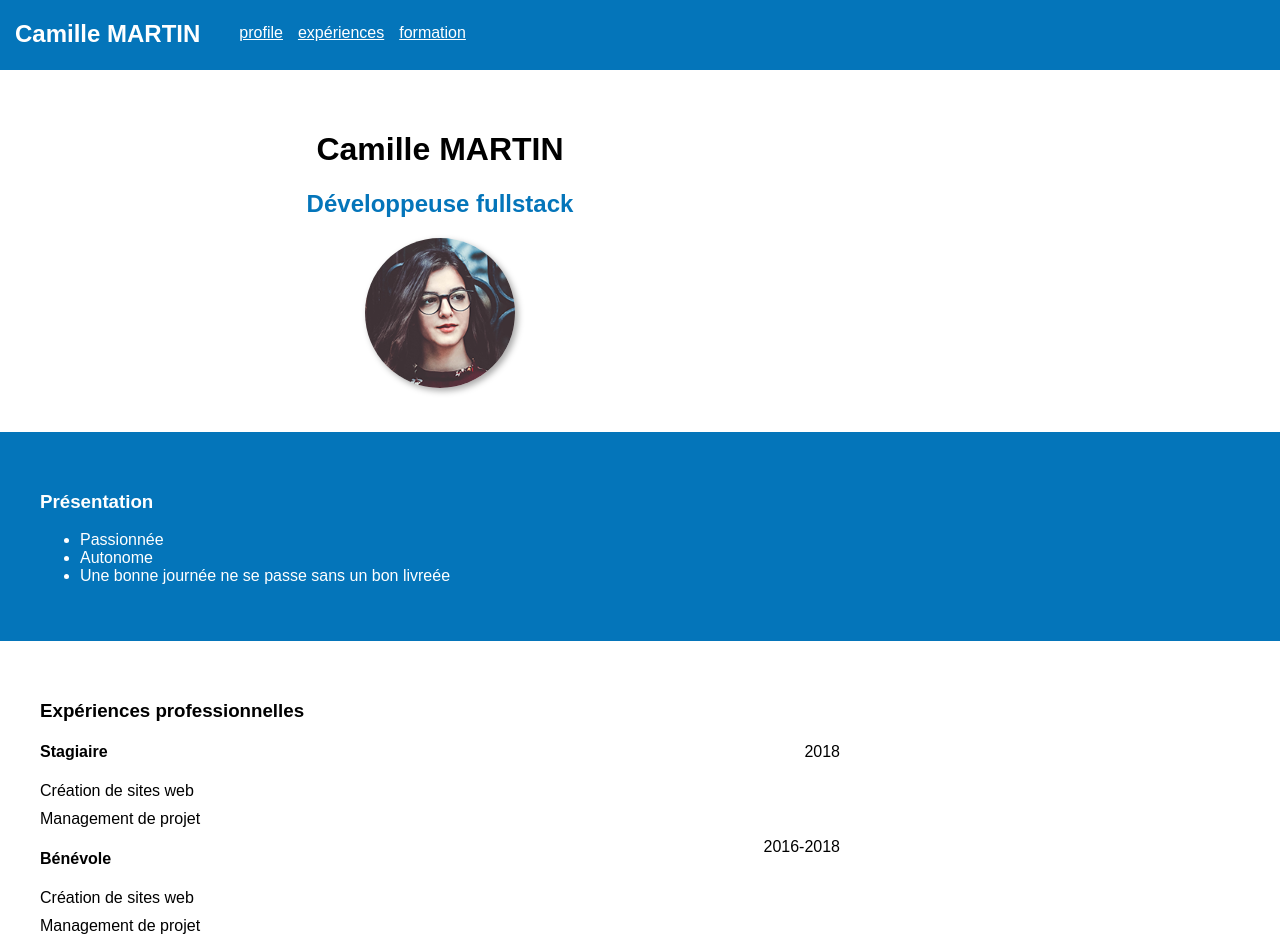
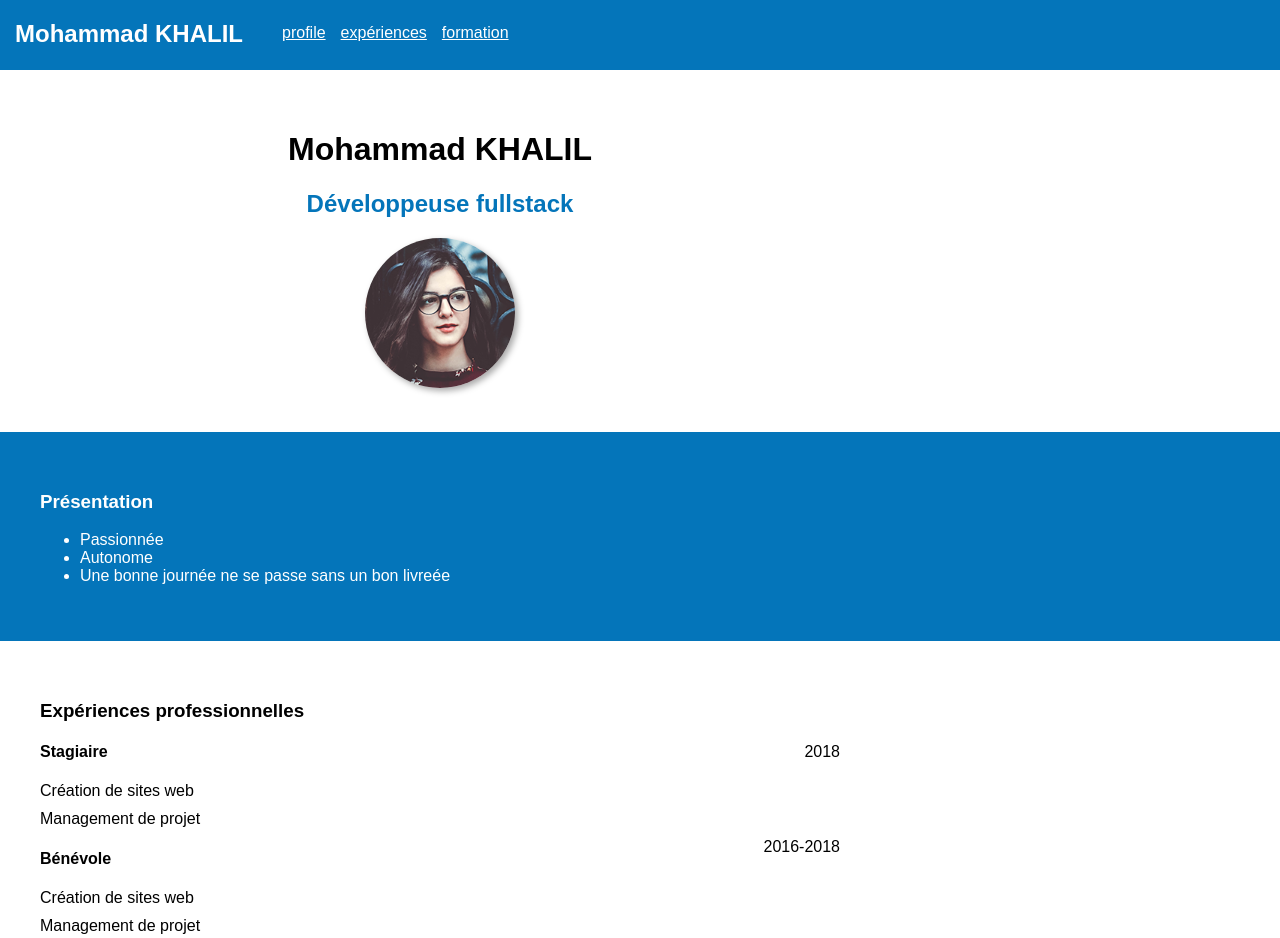
Before and after one commit to Mohammad75013/mohammad75013.github.io, a plain HTML site: page index.html in a window 1280 px wide. Shown: the top 938 px of the page. Drawn offline with Linux system fonts and the light colour scheme.

Commit message:
Update index.html

```diff
--- a/index.html
+++ b/index.html
@@ -8,7 +8,7 @@
     <body>
 
         <nav class="secondary-block">
-            <h2>Camille MARTIN</h2>
+            <h2>Mohammad KHALIL</h2>
             <ul>
                 <li>  <a href="#profile"> profile </a></li>
                 <li> <a href="#exp"> expériences</a></li>
@@ -18,7 +18,7 @@
 
             <header>
                 <div class="content">
-                     <h1> Camille MARTIN </h1>
+                     <h1> Mohammad KHALIL </h1>
                      <h2> Développeuse fullstack </h2>
                      <img src="camille_martin.png"/>
                 </div>
```
